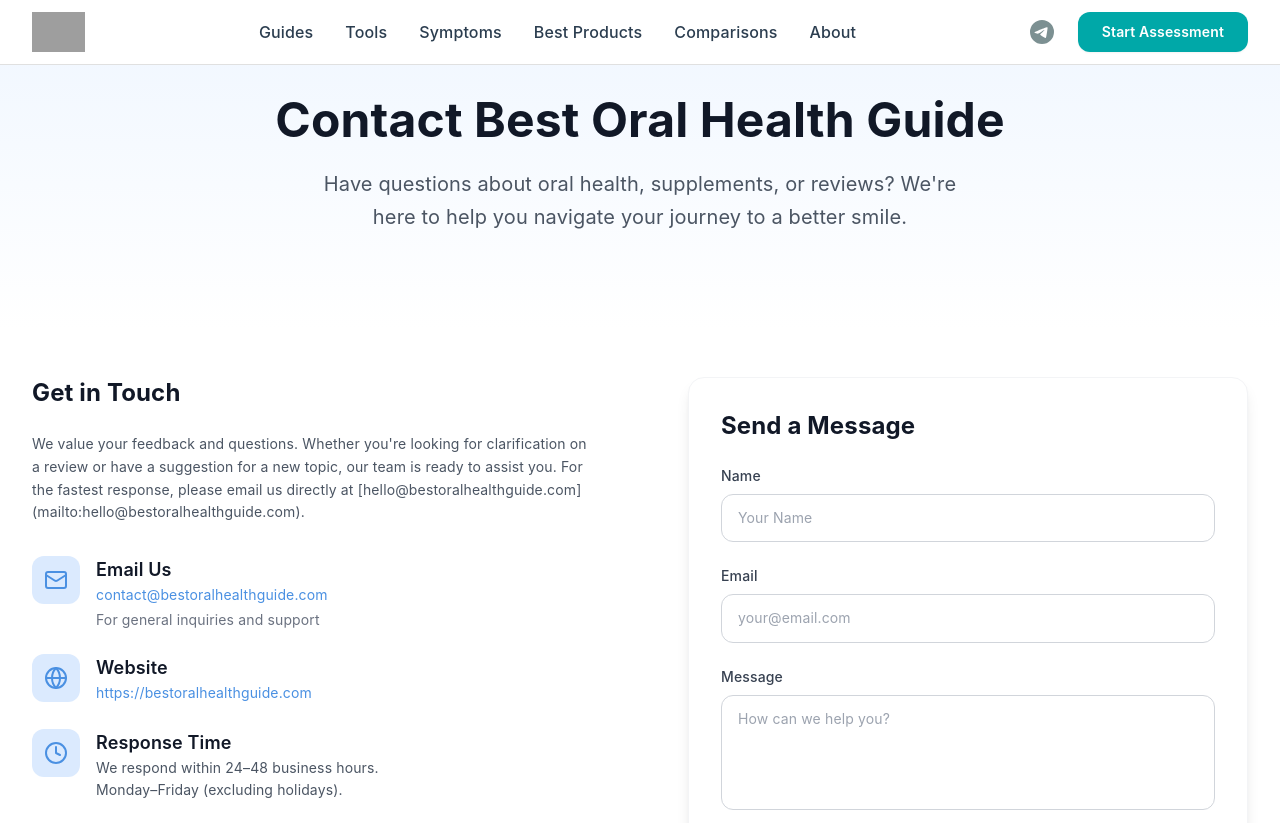
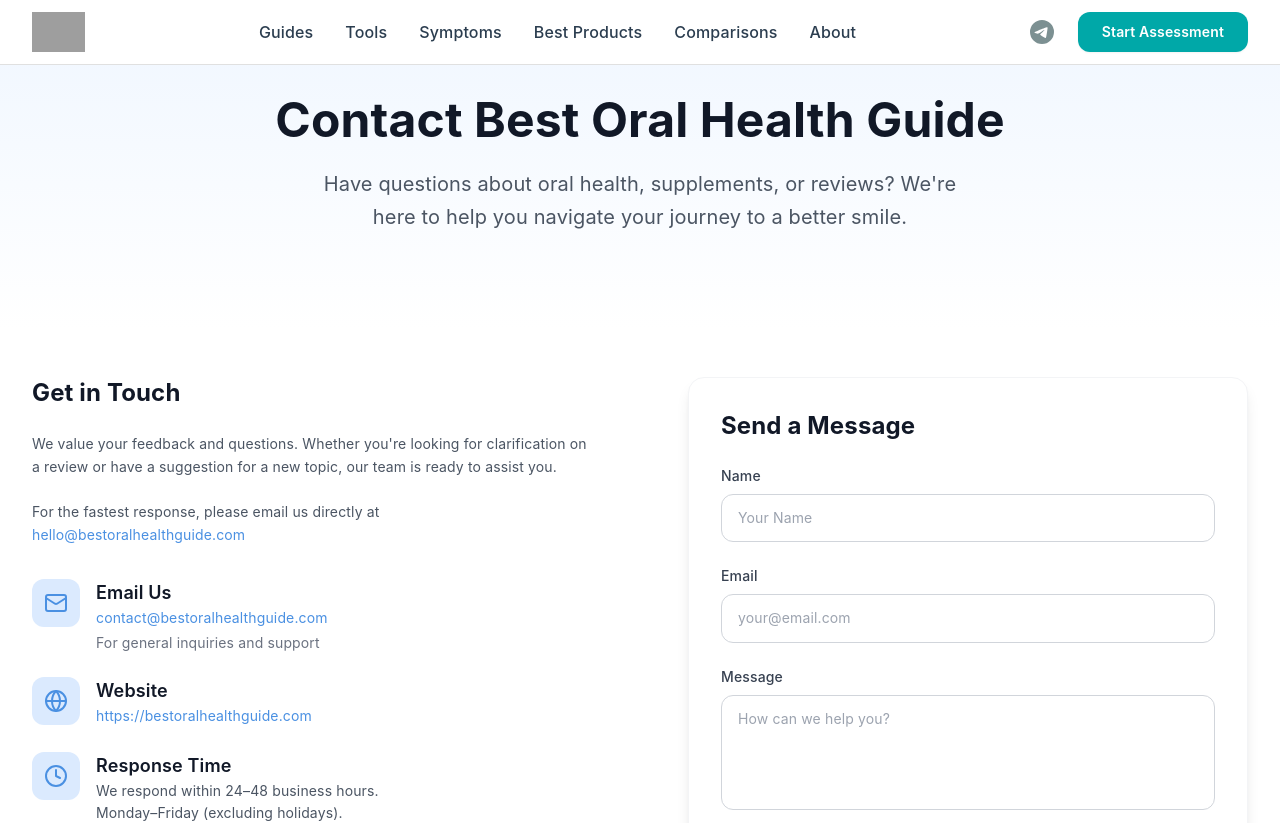
Before and after one commit to shatrudhan1/bestoralhealthguide, a React (Vite) app: page /contact in a window 1280 px wide. Shown: the top 823 px of the page. Built offline with nearby package versions, Linux system fonts and the light colour scheme; grey boxes are pictures that could not be loaded.

Commit message:
Improve Contact Page trust and communication details
Updated contact information section to include email link.

```diff
--- a/src/pages/ContactPage.jsx
+++ b/src/pages/ContactPage.jsx
@@ -65,10 +65,18 @@ const ContactPage = () => {
             >
               <h2 className="text-2xl font-bold text-gray-900 mb-6">Get in Touch</h2>
               <p className="text-gray-600 mb-8 leading-relaxed">
-                We value your feedback and questions. Whether you're looking for clarification on a review or have a suggestion for a new topic, our team is ready to assist you.
-                For the fastest response, please email us directly at [hello@bestoralhealthguide.com](mailto:hello@bestoralhealthguide.com).
+  We value your feedback and questions. Whether you're looking for clarification on a review or have a suggestion for a new topic, our team is ready to assist you.
 
-              </p>
+  <br /><br />
+
+  For the fastest response, please email us directly at{" "}
+  <a
+    href="mailto:hello@bestoralhealthguide.com"
+    className="text-[#4A90E2] hover:underline"
+  >
+    hello@bestoralhealthguide.com
+  </a>
+</p>
 
               <div className="space-y-6">
                 <div className="flex items-start">
```
